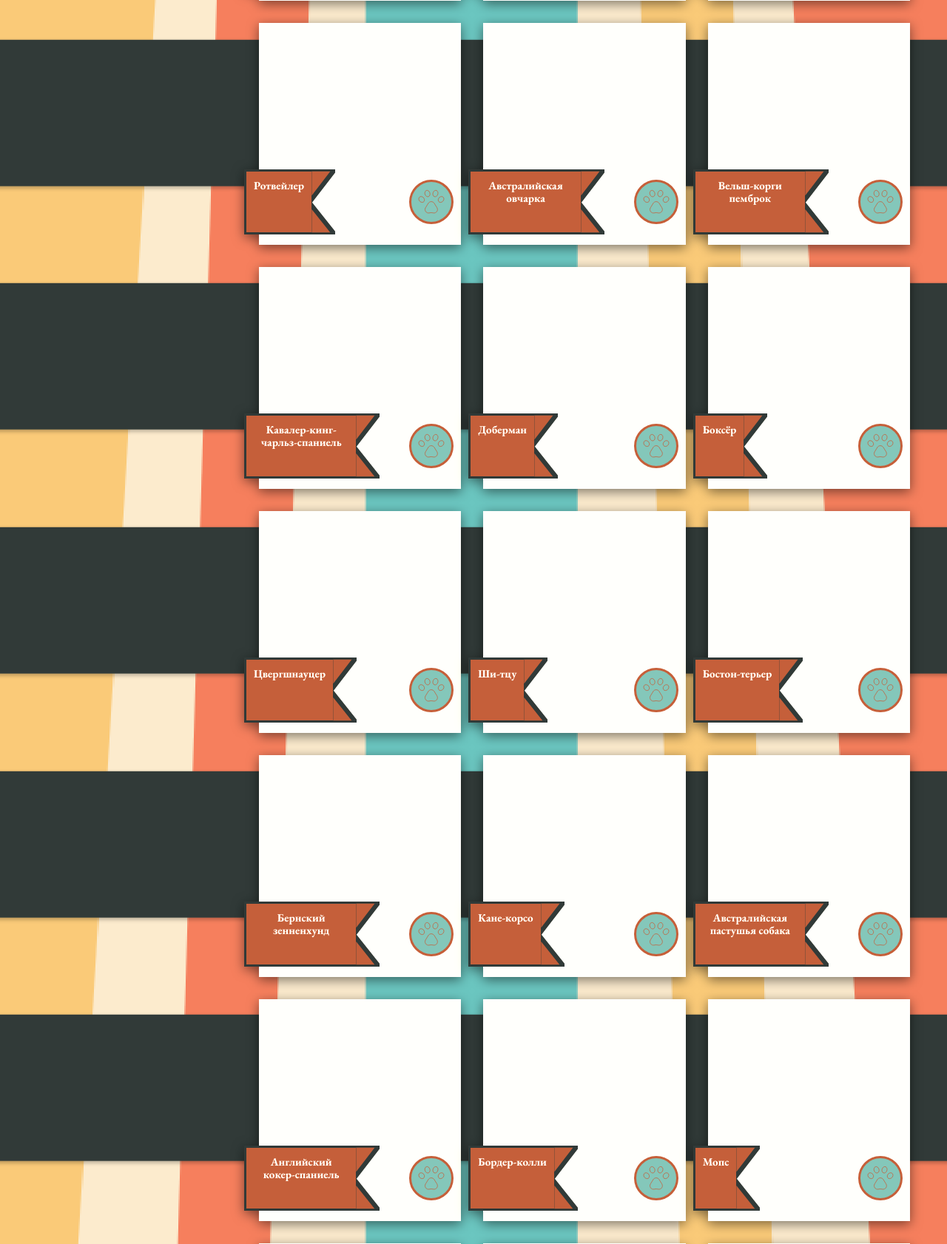
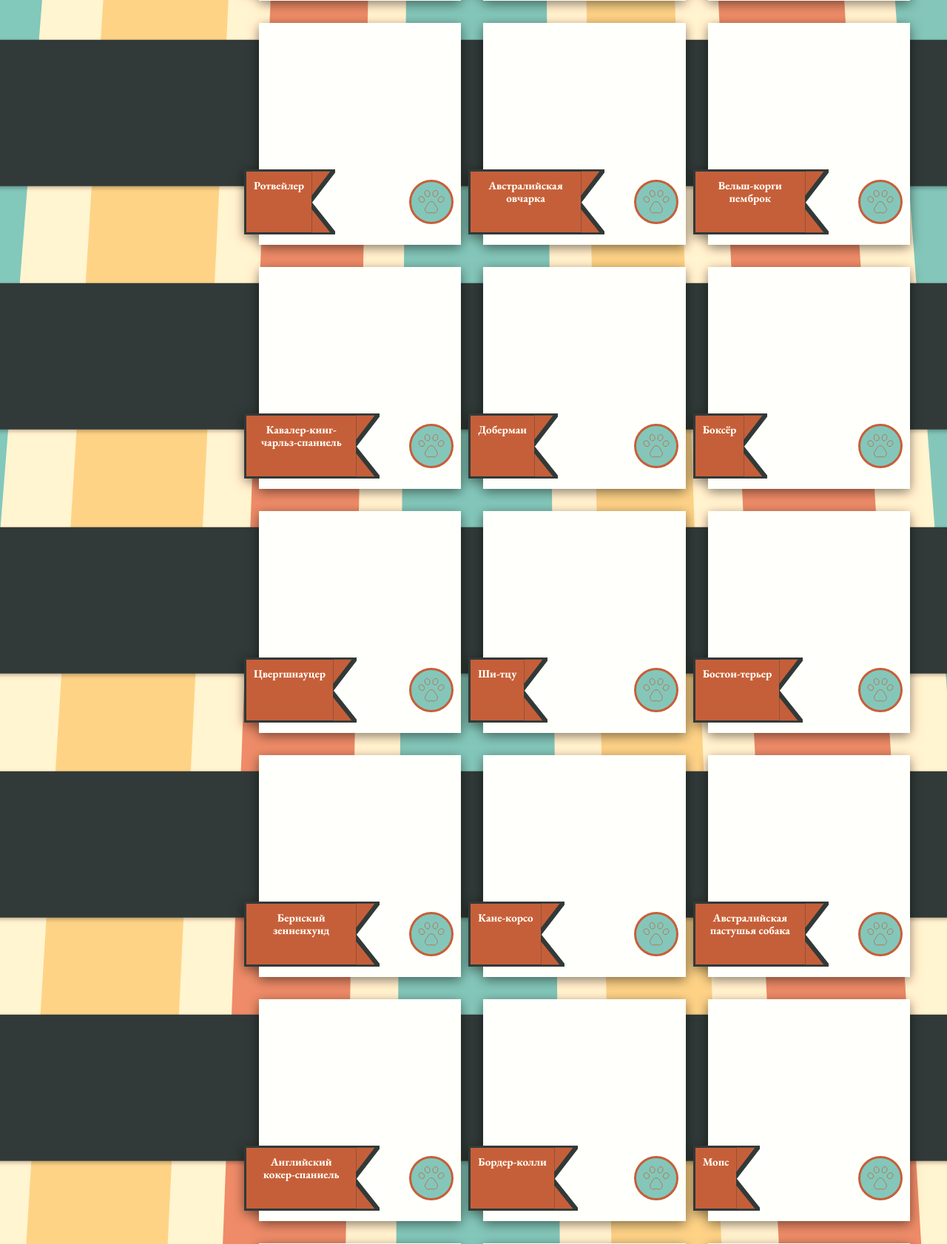
Before and after one commit to Aiokeshi/PawPick, a Django app: page /catalog/ in a window 1280 px wide. Shown: the part 1377-3059 px from the top of the page at 74% size. Run offline with Django 5.2, Linux system fonts and the light colour scheme; data comes from the database, SQL or seed files in the repository.

Commit message:
изменение фона

```diff
--- a/app/catalog/templates/catalog/catalog.html
+++ b/app/catalog/templates/catalog/catalog.html
@@ -1,8 +1,8 @@
 {% extends 'main/base.html' %}
 {% load static%}
-{% block title %}{{'Каталог'}}{%endblock %}
+{% block title%}{{'Каталог'}}{%endblock %}
 {% block content %}
-
+<section class="backgroundcat">
   <section class="catback">
     <button
       class="mobile-filter-button"
@@ -136,7 +136,7 @@
       </div>
     </div>
   </section>
-
+</section>
 <script src="{% static 'main/js/catalog_filters.js' %}"></script>
 
 {% endblock %}
--- a/app/static/main/css/base.css
+++ b/app/static/main/css/base.css
@@ -58,6 +58,12 @@ body {
   background-position: center;
   filter: sepia(20%);
 }
+.backgroundcat {
+  background-image: url(/static/main/img/backgroundbig.svg);
+  background-size: cover;
+  background-position: center;
+
+}
 
 .container {
   max-width: 1480px;
```
Also changed, not shown: app/static/main/img/backgroundbig.svg (added). Lines whose indentation alone changed are shown as unchanged.
